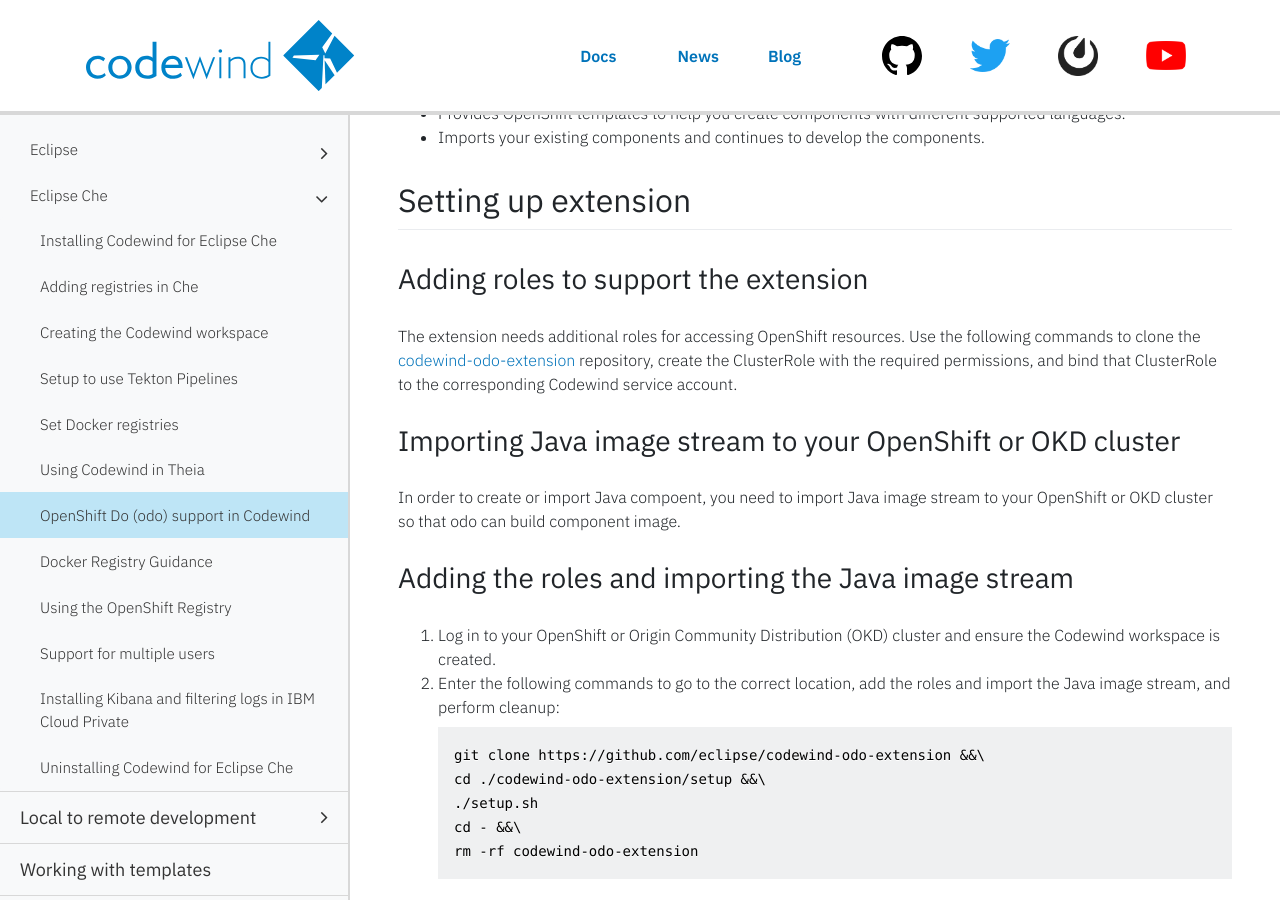
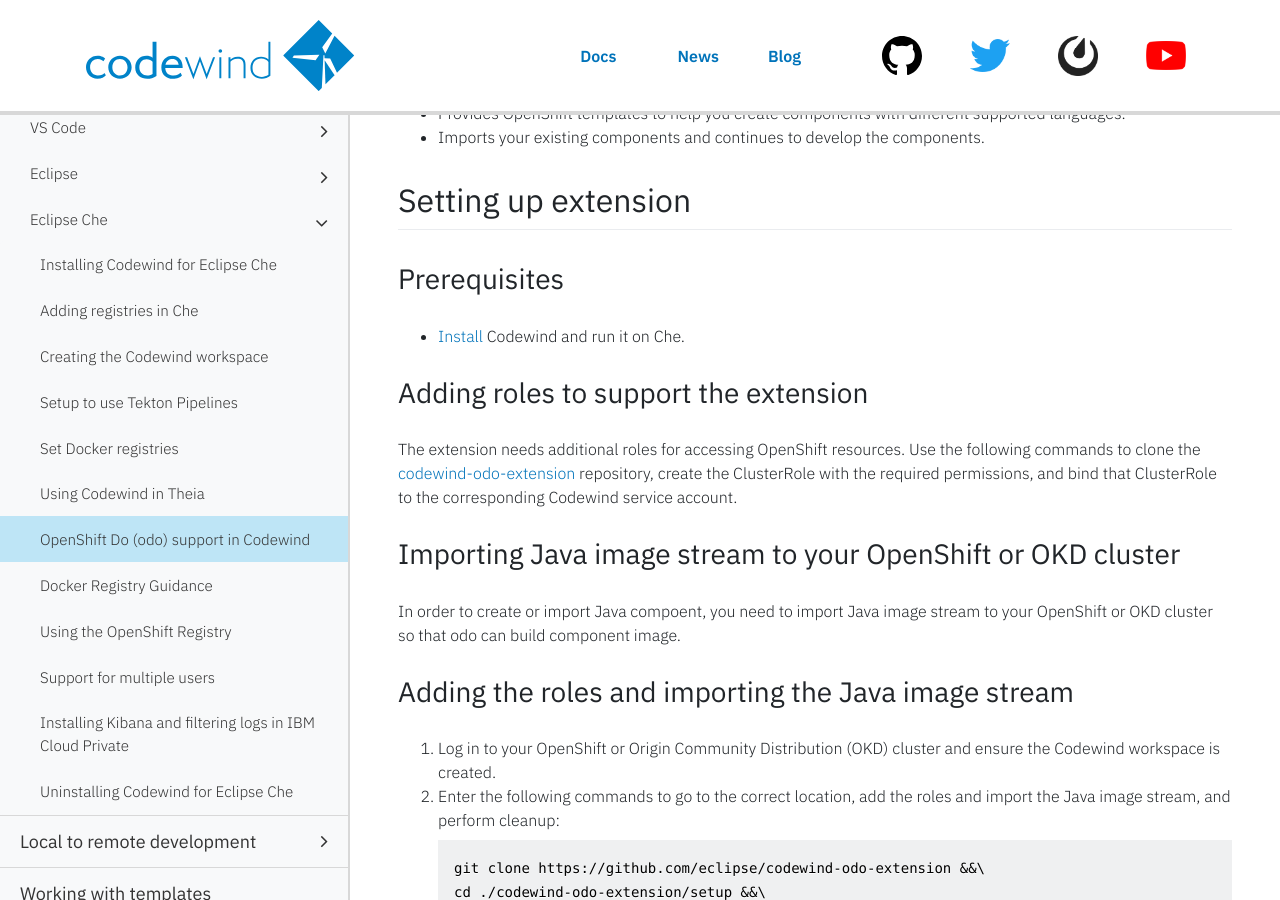
Before and after one commit to eclipse-archived/codewind-docs, a Jekyll site: the page built from docs/_documentations/mdt-che-odo-support.md, in a window 1280 px wide and 900 px high, scrolled down 476 px. Built offline with Jekyll 4.4.1, drawn with Linux system fonts in a browser that asks for light colours; nearby versions of some CDN libraries; comment, search, counter and statistics services are not loaded.

Commit message:
Adding prerequisite about installing Codewind
Signed-off-by: Sarah Ishida <sishida@us.ibm.com>

```diff
--- a/docs/_documentations/mdt-che-odo-support.md
+++ b/docs/_documentations/mdt-che-odo-support.md
@@ -24,6 +24,9 @@ The extension to Codewind provides support for [OpenShift Do (odo)](https://gith
 
 ## Setting up extension
 
+### Prerequisites
+- [Install](mdt-che-installinfo.html) Codewind and run it on Che.
+
 ### Adding roles to support the extension
 The extension needs additional roles for accessing OpenShift resources. Use the following commands to clone the [codewind-odo-extension](https://github.com/eclipse/codewind-odo-extension) repository, create the ClusterRole with the required permissions, and bind that ClusterRole to the corresponding Codewind service account.
 
```
